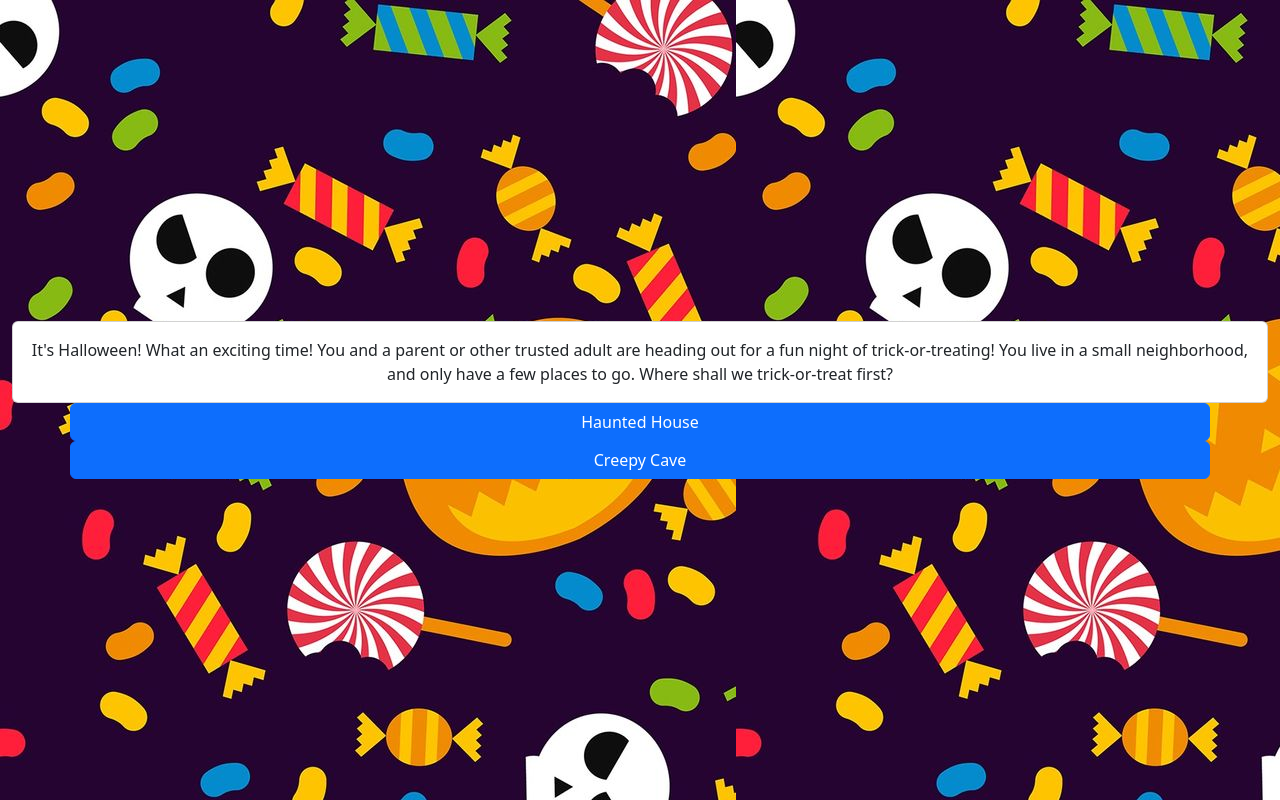
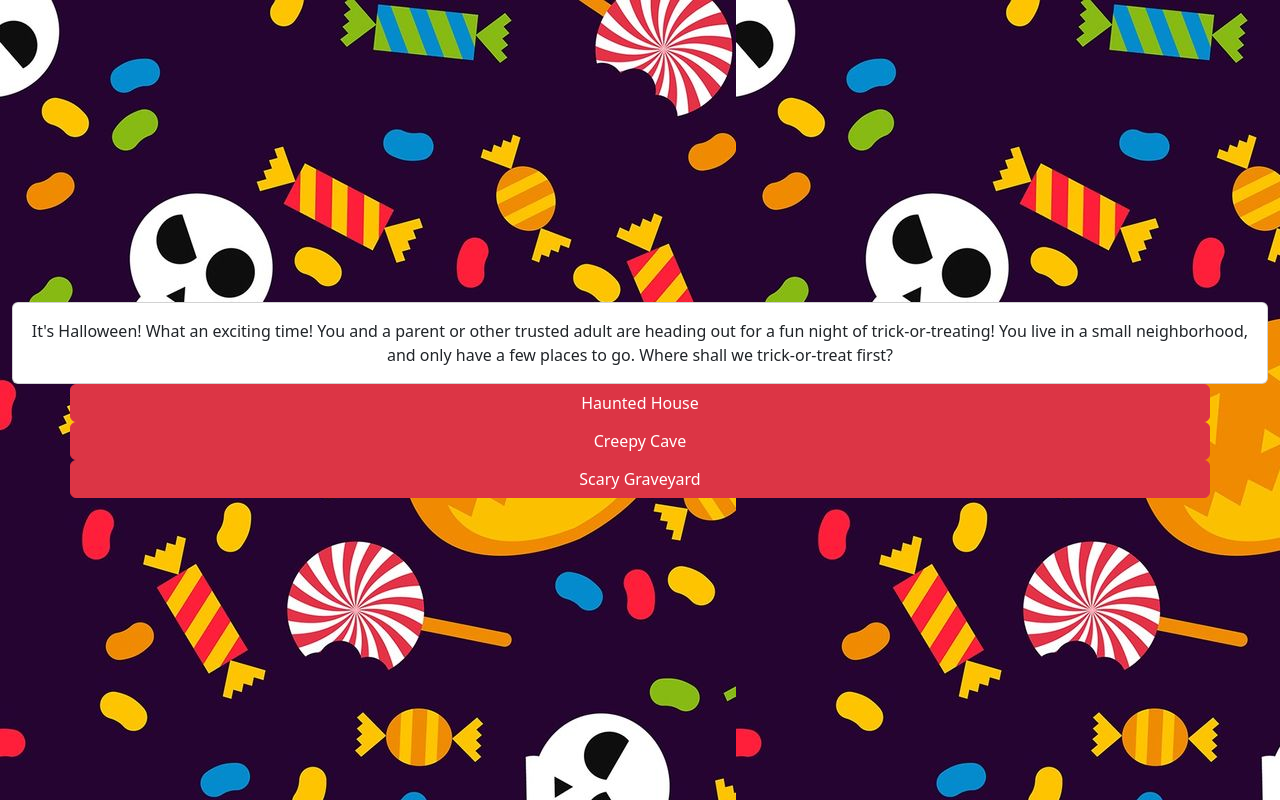
Before and after one commit to IGardocki/halloween-adventure, a React (Create React App) app: page /start in a window 1280 px wide. Built offline with nearby package versions, Linux system fonts and the light colour scheme.

Commit message:
done with functionality

```diff
--- a/src/App.js
+++ b/src/App.js
@@ -5,22 +5,24 @@ import React, { useState } from 'react';
 import { HalloweenContext } from './HalloweenContext';
 import { Home } from './Home.jsx'
 import { GetStarted } from './GetStarted.jsx'
-
-// import Styled from 'styled-components'
+import { End } from './End';
 import { TrickOrTreating } from './TrickOrTreating';
 import { Container } from 'react-bootstrap';
 
 // imports starting halloween background
 import startBackground from "./images/backgroundImages/startBackground.jpg";
 
-// imports the cave background image
-import caveBackground from "./images/backgroundImages/caveBackground.jpg";
-import mukImage from "./images/monsterImages/mukImage.png"
-
 // imports the haunted house background image
 import hauntedHouseBackground from "./images/backgroundImages/hauntedHouseBackground.jpg";
 // imports the haunted house skeleton image
 import skeletonImage from "./images/monsterImages/skeletonImage.png";
+
+// imports the cave background image
+import caveBackground from "./images/backgroundImages/caveBackground.jpg";
+// imports the muk picture
+import mukImage from "./images/monsterImages/mukImage.png"
+
+import graveyardBackground from "./images/backgroundImages/graveyardBackground.jpg";
 
 
 import {Walking} from './Walking.jsx';
@@ -54,6 +56,14 @@ function App() {
       monsterImage: mukImage,
       message: '"MMuuuuuukkkk", says Muk happily. He seems overjoyed that you have come to visit him in his cave! He gives you a HUGE handful of candy.',
       visited: false
+    },
+    {
+      name: 'Scary Graveyard',
+      backgroundImage: graveyardBackground,
+      walkingMessage: 'You walk towards the cave near your house, and it looks very creepy. "Don\'t worry!", says your parent or other trusted adult. "Muk keeps to himself because he\'s poisonious, but he\'s kind (from a distance). By the way, do you have that new-fangled PokemonGo app installed on that fancy phone of yours?"',
+      monsterImage: mukImage,
+      message: '"MMuuuuuukkkk", says Muk happily. He seems overjoyed that you have come to visit him in his cave! He gives you a HUGE handful of candy.',
+      visited: false
     }
     // Scary Graveyard', 'Creepy Cave'
   ])
@@ -82,6 +92,7 @@ function App() {
             {/* <Route path='/placeoptions' element={<PlaceOptions />} /> */}
             <Route path='/walking' element={<Walking/>}/>
             <Route path='/trickortreat!' element={<TrickOrTreating />} />
+            <Route path='/end' element={<End />} />
           </Routes>
 
         </Router>
--- /dev/null
+++ b/src/End.jsx
@@ -0,0 +1,11 @@
+import { Container, Card } from "react-bootstrap";
+
+export const End = () => {
+    return (
+         <Card>
+                <Card.Body>
+                    You and your parent or other trusted adult return home after a FANTASTIC night of trick-or-treating. They check your candy to make sure it's safe, and then you watch your favorite halloween movie together. What a memorable time! Thank you for joining us on this halloween adventure!
+                </Card.Body>
+            </Card>
+    )
+}
--- a/src/GetStarted.jsx
+++ b/src/GetStarted.jsx
@@ -12,7 +12,6 @@ export const GetStarted = () => {
             <Card>
                 <Card.Body>
                     {firstTrickOrTreat ? "It\'s Halloween! What an exciting time! You and a parent or other trusted adult are heading out for a fun night of trick-or-treating! You live in a small neighborhood, and only have a few places to go. Where shall we trick-or-treat first?" : "Where should we go next?"}
-
                 </Card.Body>
             </Card>
             <Container>
@@ -20,12 +19,12 @@ export const GetStarted = () => {
                         placeOptions.filter(place => place.visited === false).map(place => {
                             return (
                                 <Row>
-                                    <Button onClick={() => {
+                                    <Button variant='danger' onClick={() => {
                                         setBackgroundImage(place.backgroundImage);
                                         setChosenPlace(place);
                                         place.visited = true;
                                         setFirstTrickOrTreat(false);
-                                        console.log(place);
+                                        // console.log(place);
                                         navigate('/walking');
                                     }}>{place.name}</Button>
                                 </Row>
--- a/src/TrickOrTreating.jsx
+++ b/src/TrickOrTreating.jsx
@@ -5,7 +5,7 @@ import { Card, Button } from "react-bootstrap";
 
 export const TrickOrTreating = () => {
     const navigate = useNavigate();
-    const { chosenPlace } = useContext(HalloweenContext);
+    const { chosenPlace, placeOptions } = useContext(HalloweenContext);
 
     return (
         <>
@@ -14,8 +14,9 @@ export const TrickOrTreating = () => {
                 <Card.Body>
                     {chosenPlace.message}
                 </Card.Body>
-                <Button onClick={() => {
-                    navigate('/start');
+                <Button variant="danger" onClick={() => {
+                    placeOptions.filter(place => place.visited === false).length === 0 ?
+                    navigate('/end') : navigate('/start')
                 }}>Next</Button>
             </Card>
         </>
--- a/src/Walking.jsx
+++ b/src/Walking.jsx
@@ -15,14 +15,10 @@ export const Walking = () => {
                 <Card.Body>
                     {chosenPlace.walkingMessage}
                 </Card.Body>
-                <Button onClick={()=>{
-
-                                   navigate('/trickortreat!');
-                               }}>Next</Button>
+                <Button variant="danger" onClick={() => {
+                    navigate('/trickortreat!');
+                }}>Next</Button>
             </Card>
-
-
         </Container>
-
     )
 }
```
